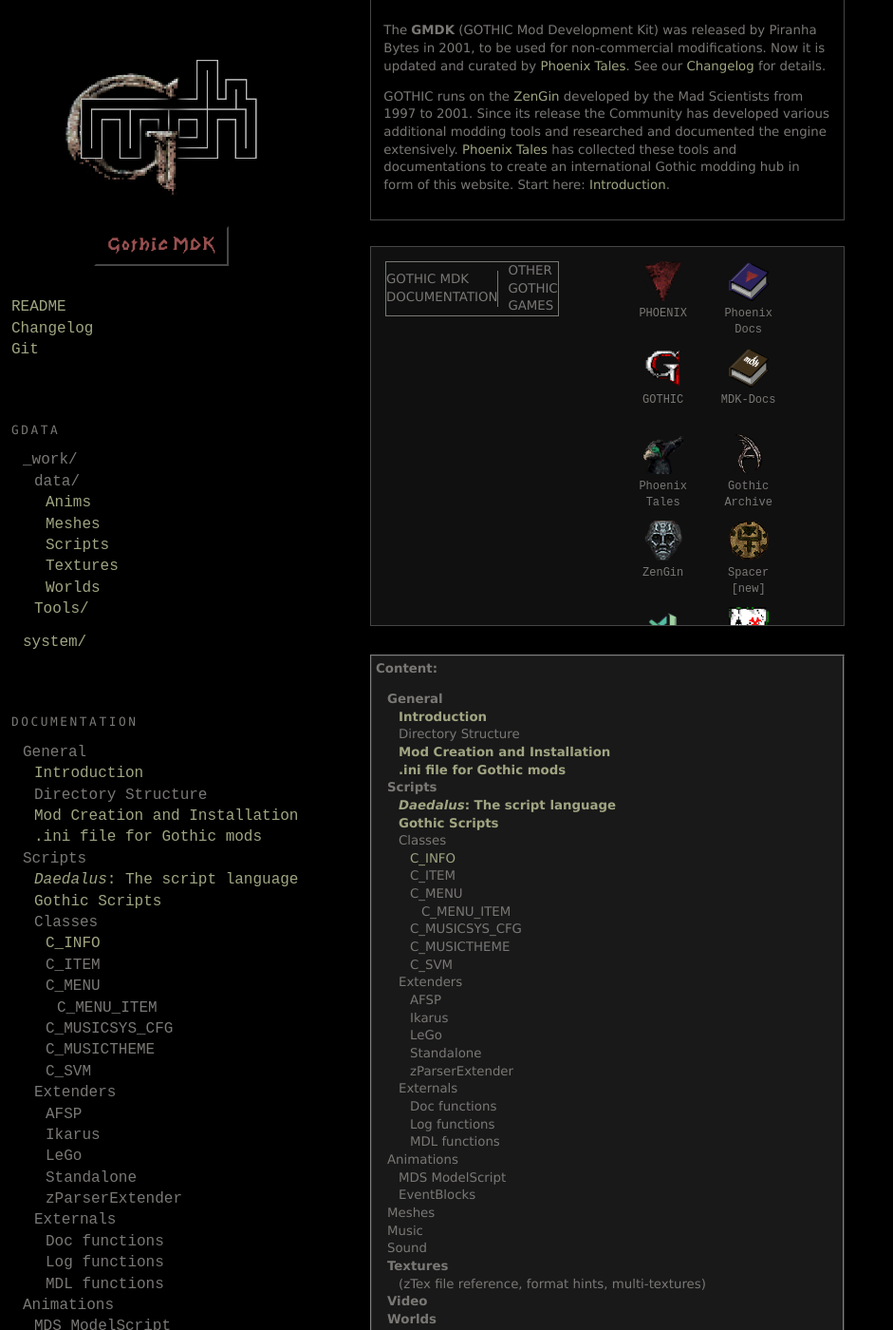
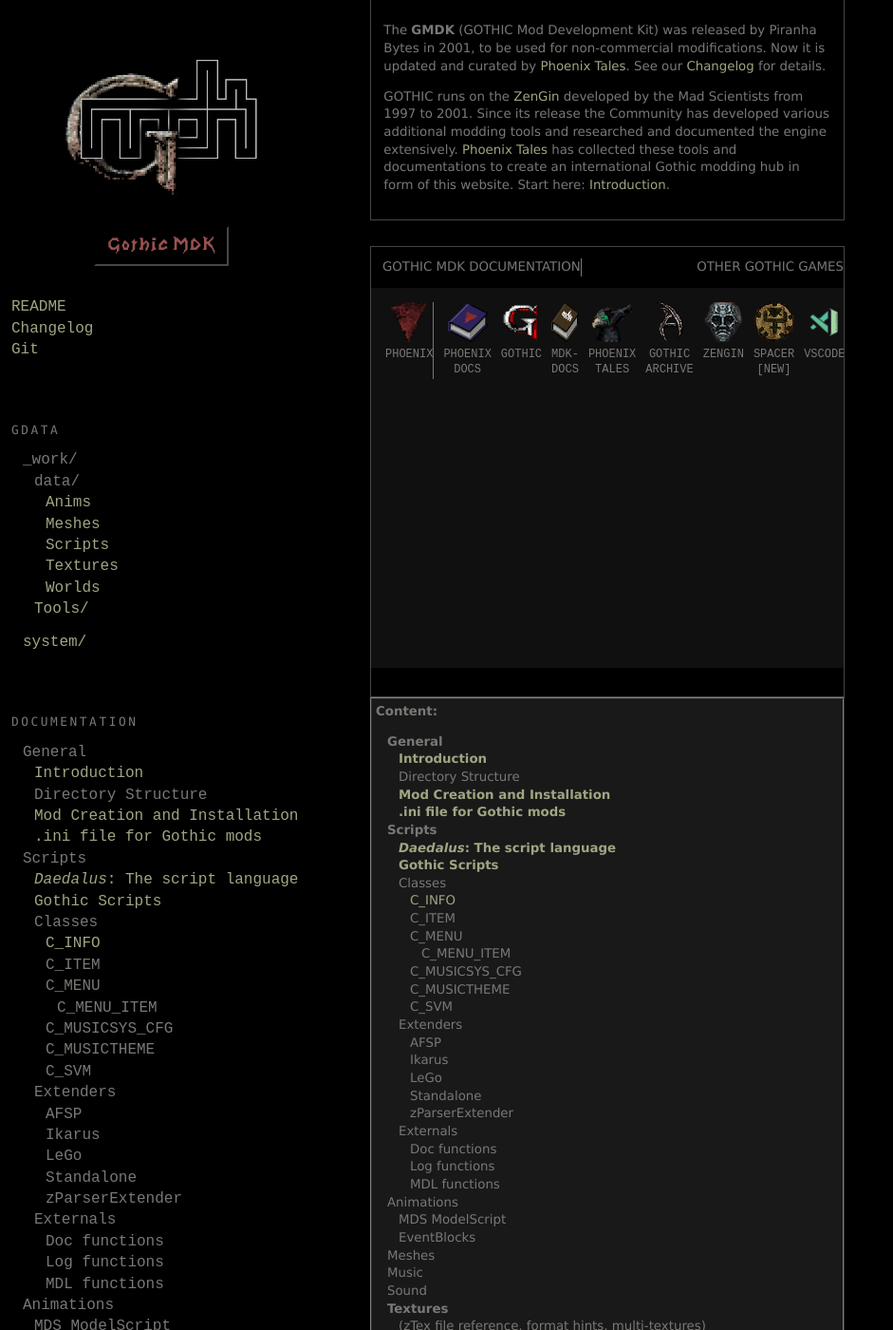
Before and after one commit to PhoenixTales/mdk.gothicarchive.org, a Jekyll site: the page built from index.html, in a window 1280 px wide and 1400 px high, scrolled down 195 px. Shown: the whole window at 95% size, without its empty margins (0-941 px from the left). Built offline with Jekyll 4.4.1, drawn with Linux system fonts in a browser that asks for light colours.

Commit message:
upd style

```diff
--- a/index.html
+++ b/index.html
@@ -41,6 +41,7 @@
 			<li>Gothic MDK documentation</li>
 			<li>Other gothic games</li>
 		</ul>
+		<section class="icons">
 			<ul>
 				<li>
 					<a href="https://phoenixthegame.com/main.html" target="_blank">
@@ -242,6 +243,7 @@
 				</li>
 			</ul>
 		</section>
+	</section>
 
 	<!---
 	Inhaltsverzeichnis
--- a/style.css
+++ b/style.css
@@ -357,19 +357,9 @@
   width: 47px;
 } */
 
-
 .icon-box {
-  display: flex;
-  gap: 70px;
-  align-items: start;
-  justify-content: space-between;
-  max-height: 400px;
   overflow: auto;
   border: 1px solid #464646;
-  margin-bottom: 30px;
-  padding: 15px;
-  background: #101010;
-  scrollbar-color: #424242 #101010;
 }
 
 .icon-box ul:first-child {
@@ -380,14 +370,25 @@
   top: 0;
   font-size: 12px;
   text-transform: uppercase;
-  border: 1px solid;
 }
 
 .icon-box ul:first-child li:first-child {
   border-right: 1px solid;
 }
 
-.icon-box ul {
+.icons {
+  display: flex;
+  gap: 70px;
+  align-items: start;
+  justify-content: space-between;
+  max-height: 400px;
+  margin-bottom: 30px;
+  padding: 15px;
+  background: #101010;
+  scrollbar-color: #424242 #101010;
+}
+
+.icons ul {
   display: grid;
   gap: 10px;
   grid-template-columns: repeat(2, 80px);
@@ -396,24 +397,24 @@
   margin: 0;
 }
 
-.icon-box ul:last-child li:last-child {
+.icons ul:last-child li:last-child {
   grid-column-start: 2;
 }
 
-.icon-box figure {
+.icons figure {
   width: 100%;
   height: 100%;
   margin: 0;
 }
 
-.icon-box img {
+.icons img {
   width: 42px;
   height: 42px;
   border: none;
   margin: 0 auto;
 }
 
-.icon-box figcaption {
+.icons figcaption {
   max-width: 100%;
   height: 34px;
   font-family: monospace;
@@ -424,7 +425,7 @@
   text-overflow: ellipsis;
 }
 
-.icon-box a {
+.icons a {
   color: inherit;
 }
 
```
Lines whose indentation alone changed are shown as unchanged.
